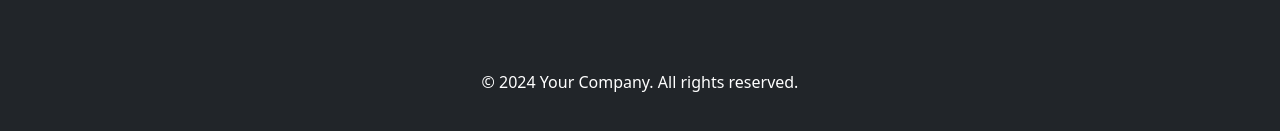
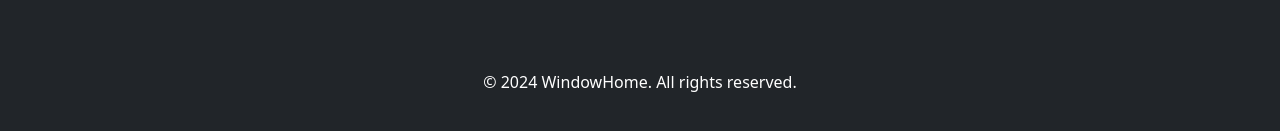
Before and after one commit to difhaels/vite-react-windowhome, a React (Vite) app: page /contact in a window 1280 px wide. Shown: the part 865-996 px from the top of the page. Built offline with nearby package versions, Linux system fonts and the light colour scheme.

Commit message:
fix footer

```diff
--- a/src/components/Footer.jsx
+++ b/src/components/Footer.jsx
@@ -39,7 +39,7 @@
         </Row>
         <Row>
           <Col className="text-center mt-3">
-            <p>&copy; 2024 Your Company. All rights reserved.</p>
+            <p>&copy; 2024 WindowHome. All rights reserved.</p>
           </Col>
         </Row>
       </Container>
```
